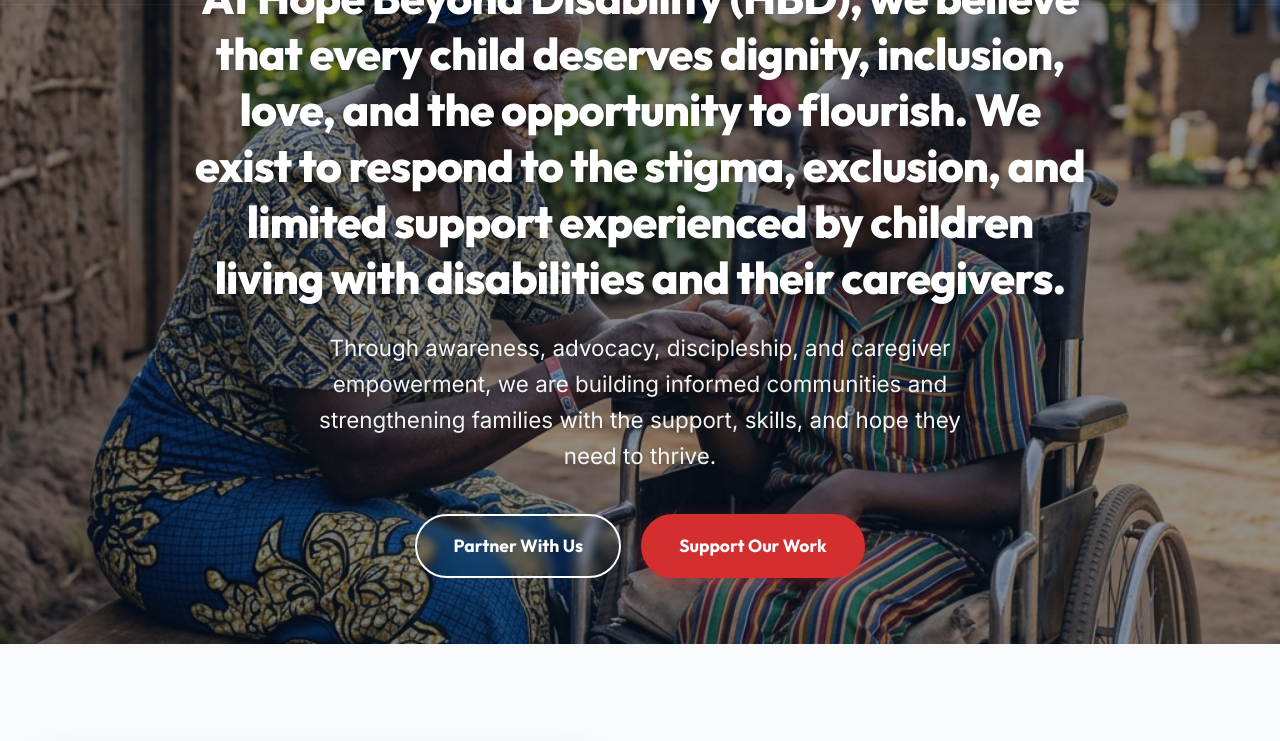
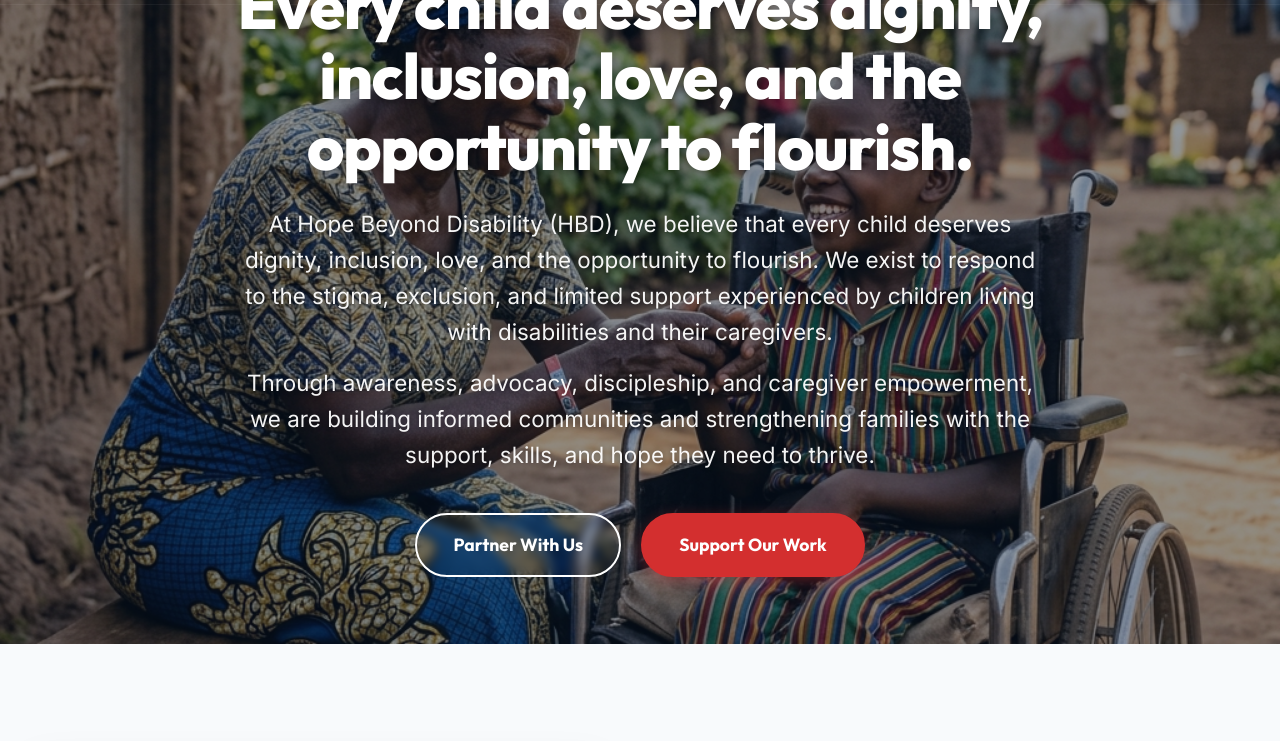
Before and after one commit to harkemoyo/Hope-beyond-disability, a plain HTML site: page index.html in a window 1280 px wide. Shown: the part 156-897 px from the top of the page. Drawn offline with nearby package versions, Linux system fonts and the light colour scheme.

Commit message:
Refactor hero section text: keep H1 punchy and format descriptive copy into styled paragraphs

```diff
--- a/index.html
+++ b/index.html
@@ -40,8 +40,9 @@
         <div class="hero-overlay"></div>
 
         <div class="hero-content">
-            <h1 class="hero-title" style="font-size: clamp(1.8rem, 3.8vw, 2.8rem); line-height: 1.25;">At Hope Beyond Disability (HBD), we believe that every child deserves dignity, inclusion, love, and the opportunity to flourish. We exist to respond to the stigma, exclusion, and limited support experienced by children living with disabilities and their caregivers.</h1>
-            <p class="hero-subtitle">Through awareness, advocacy, discipleship, and caregiver empowerment, we are building informed communities and strengthening families with the support, skills, and hope they need to thrive.</p>
+            <h1 class="hero-title">Every child deserves dignity, inclusion, love, and the opportunity to flourish.</h1>
+            <p class="hero-subtitle" style="margin-bottom: 16px; max-width: 800px;">At Hope Beyond Disability (HBD), we believe that every child deserves dignity, inclusion, love, and the opportunity to flourish. We exist to respond to the stigma, exclusion, and limited support experienced by children living with disabilities and their caregivers.</p>
+            <p class="hero-subtitle" style="max-width: 800px;">Through awareness, advocacy, discipleship, and caregiver empowerment, we are building informed communities and strengthening families with the support, skills, and hope they need to thrive.</p>
             <div class="hero-cta-group">
                 <a href="#partnerships" class="btn btn-ghost">Partner With Us</a>
                 <a href="#donate" class="btn btn-solid">Support Our Work</a>
```
